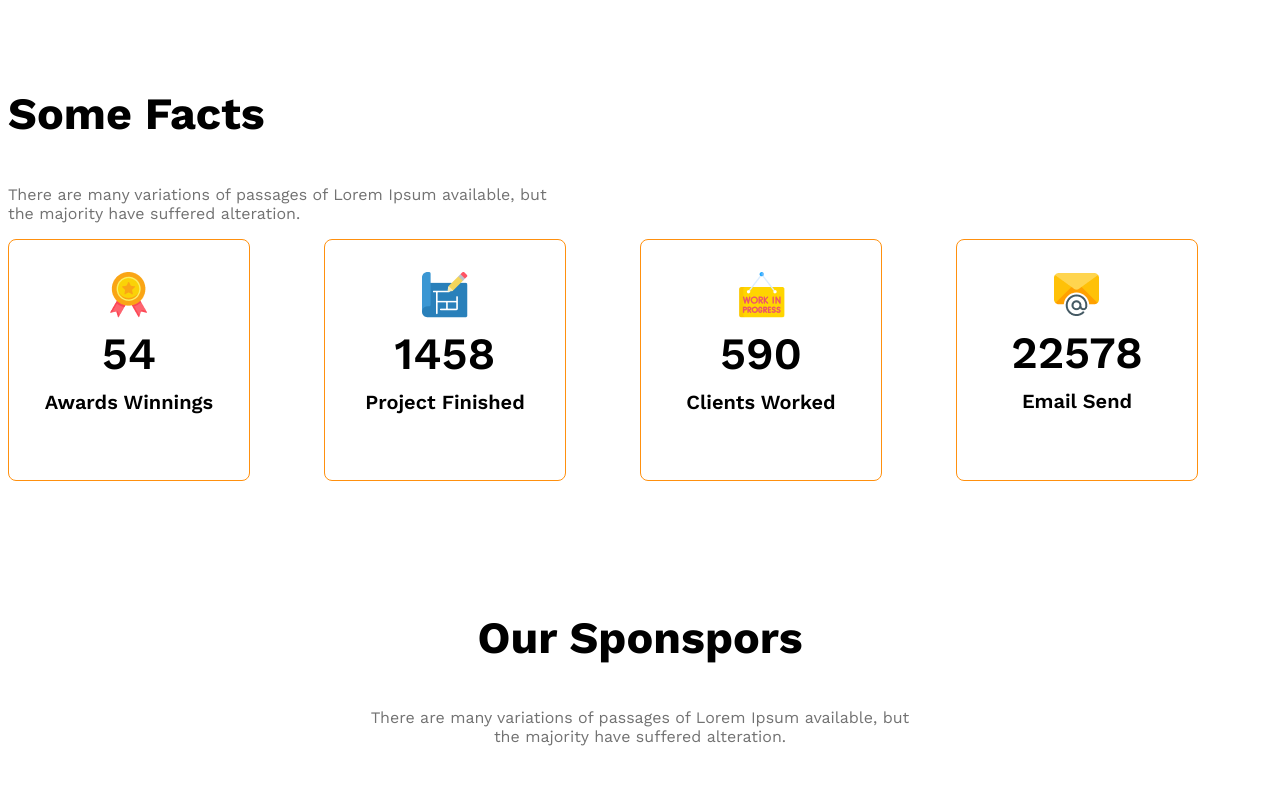
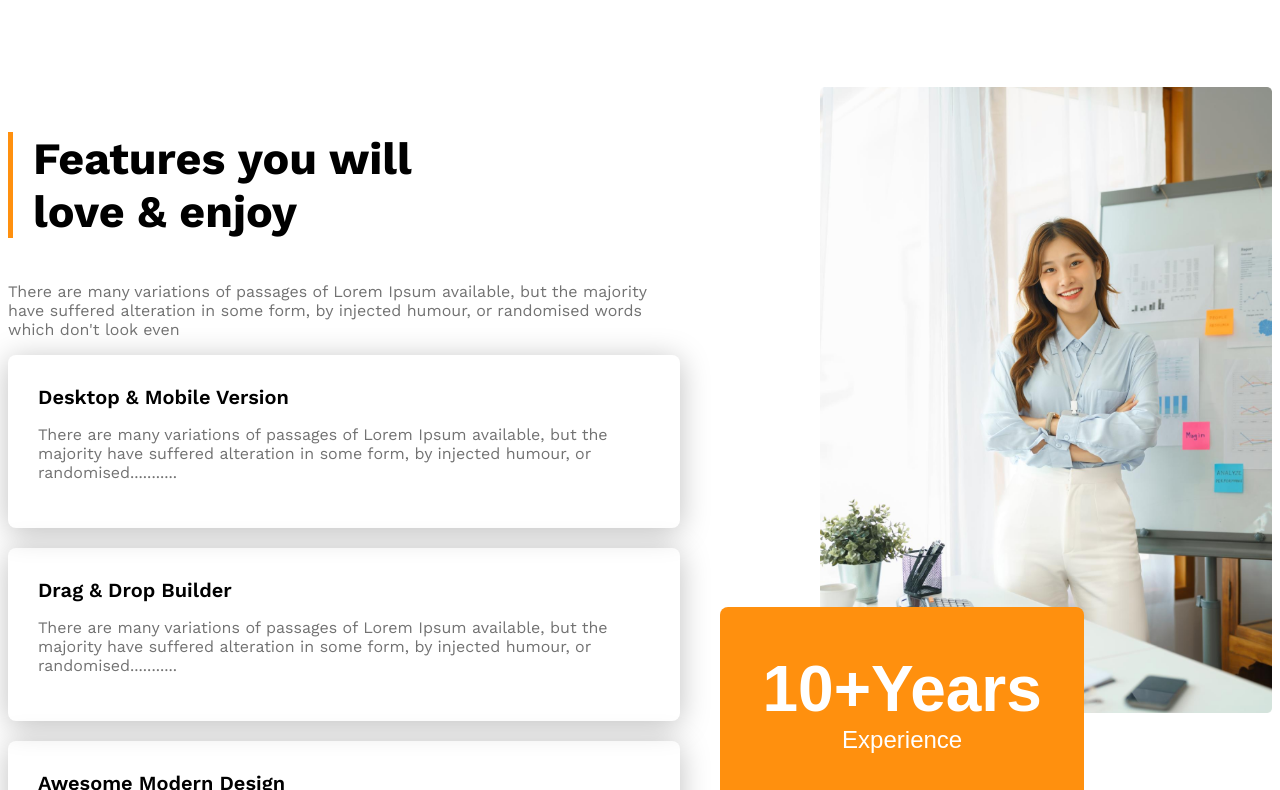
Before and after one commit to raju-rifat-295/g3-architect-website, a plain HTML site: page index.html in a window 1280 px wide. Shown: the part 2055-2845 px from the top of the page. Drawn offline with nearby package versions, Linux system fonts and the light colour scheme.

Commit message:
made feature section and added experience badge

```diff
--- a/index.html
+++ b/index.html
@@ -55,9 +55,37 @@
             </div>
         </section>
 
-        <!-- feature will enjoy -->
-        <section>
+        <!-- features section start -->
+        <section class="features display-flex">
+            <div>
+                <h3 id="feature-section-title" class="section-title">Features you will<br>love & enjoy</h3>
+                <p class="text-light-gray">There are many variations of passages of Lorem Ipsum available, but the majority have suffered alteration in some form, by injected humour, or randomised words which don't look even</p>
 
+                <div class="feature-card">
+                    <h4 class="feature-title">Desktop & Mobile Version</h4>
+                    <p class="text-light-gray">There are many variations of passages of Lorem Ipsum available, but the majority have suffered alteration in some form, by injected humour, or randomised...........</p>
+                </div>
+                <div class="feature-card">
+                    <h4 class="feature-title">Drag & Drop Builder</h4>
+                    <p class="text-light-gray">There are many variations of passages of Lorem Ipsum available, but the majority have suffered alteration in some form, by injected humour, or randomised...........</p>
+                </div>
+                <div class="feature-card">
+                    <h4 class="feature-title">Awesome Modern Design</h4>
+                    <p class="text-light-gray">There are many variations of passages of Lorem Ipsum available, but the majority have suffered alteration in some form, by injected humour, or randomised...........</p>
+                </div>
+                <div class="feature-card">
+                    <h4 class="feature-title">Super Easy to Edit</h4>
+                    <p class="text-light-gray">There are many variations of passages of Lorem Ipsum available, but the majority have suffered alteration in some form, by injected humour, or randomised...........</p>
+                </div>
+            </div>
+            <div class="featured-architect">
+                <img src="images/architect.png" alt="">
+                <button id="experience-badge" class="btn-primary">
+                    <span id="experience-year">10+Years</span>
+                    <br>
+                    <span>Experience</span>
+                </button>
+            </div>
         </section>
 
         <!-- some facts -->
--- a/styles/architects.css
+++ b/styles/architects.css
@@ -112,12 +112,47 @@ main > section{
     max-width: 537px;
 }
 
-
 #quick-list{
     font-weight: 500;
 }
 
 
+
+
+/* --------------------------Feature Section Related Styles-------------------------- */
+.features{
+    gap: 140px;
+}
+#feature-section-title{
+    border-left: 5px solid #FF900E;
+    padding-left: 20px;
+}
+.feature-card .feature-title{
+    font-weight: 600;
+    font-size: 1.25rem;
+    margin-top: 0px;
+    margin-bottom: 0px;
+}
+.feature-card{
+    box-shadow: 0 4px 30px 0 rgba(0, 0, 0, 0.25);
+    padding: 30px;
+    margin-bottom: 20px;
+    border-radius: 8px;
+}
+#experience-badge{
+    padding: 45px 42px;
+    font-size: 1.5rem;
+    font-weight: 500;
+    margin-left: -100px;
+    margin-top: -110px;
+}
+#experience-year{
+    font-weight: 700;
+    font-size: 4rem;
+}
+.featured-architect img{
+    max-width: 100%;
+}
 /* --------------------------Facts Related Styles-------------------------- */
 .facts-container{
     display: grid;
@@ -148,6 +183,9 @@ main > section{
     max-width: 540px;
 }
 
+
+
+
 /* --------------------------Sponsor-Related-Style-------------------------- */
 .sponsor-info{
     max-width: 540px;
@@ -163,11 +201,17 @@ main > section{
 }
 
 
+
+
+
+
 /* --------------------------Responsive Media Query[SMALL]-------------------------- */
 @media screen and (max-width:576px){
     .navbar,
     .nav-links,
-    .teams{
+    .features,
+    .teams,
+    .featured-architect{
         flex-direction: column;
     }
     .nav-links{
@@ -184,11 +228,19 @@ main > section{
         text-align: center;
         margin-left: 0;
     }
+    #experience-badge{
+    margin-bottom: -50px;
+    margin-left: 2px;
+    }
+    .featured-architect{
+        display: flex;
+        justify-content: center;
+    }
 }
 
 /* --------------------------Responsive Media Query[MEDIUM]-------------------------- */
 @media screen and (min-width:576px) and (max-width:992px){
-    .teams{
+    .teams,.features{
         flex-direction: column;
     }
     .our-features{
@@ -199,4 +251,11 @@ main > section{
         gap: 20px;
         justify-content: center;
     }
+    #experience-badge{
+    margin-bottom: -50px;
+    margin-left: 2px;
+    }
+    .featured-architect img{
+        width: 100%;
+    }
 }
```
